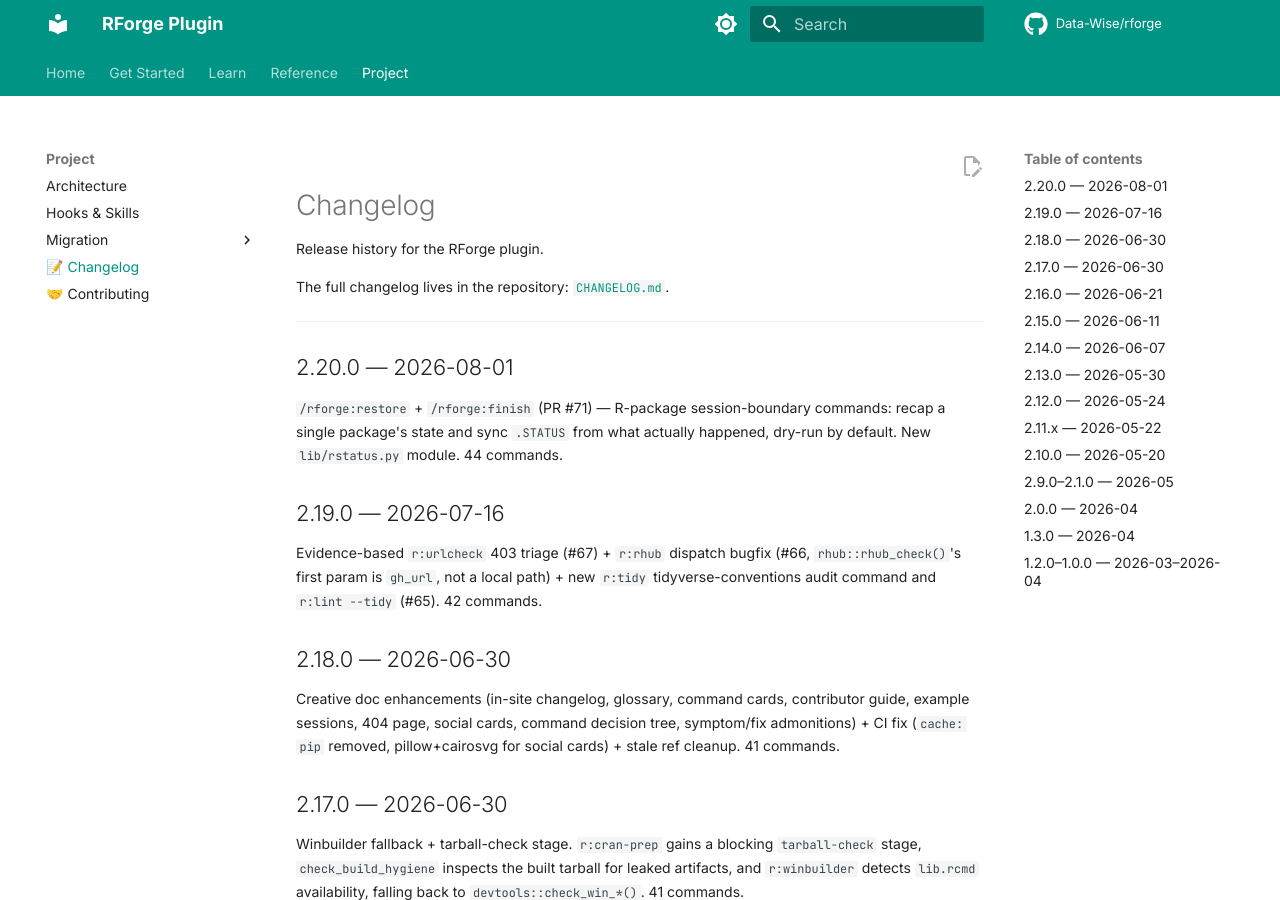
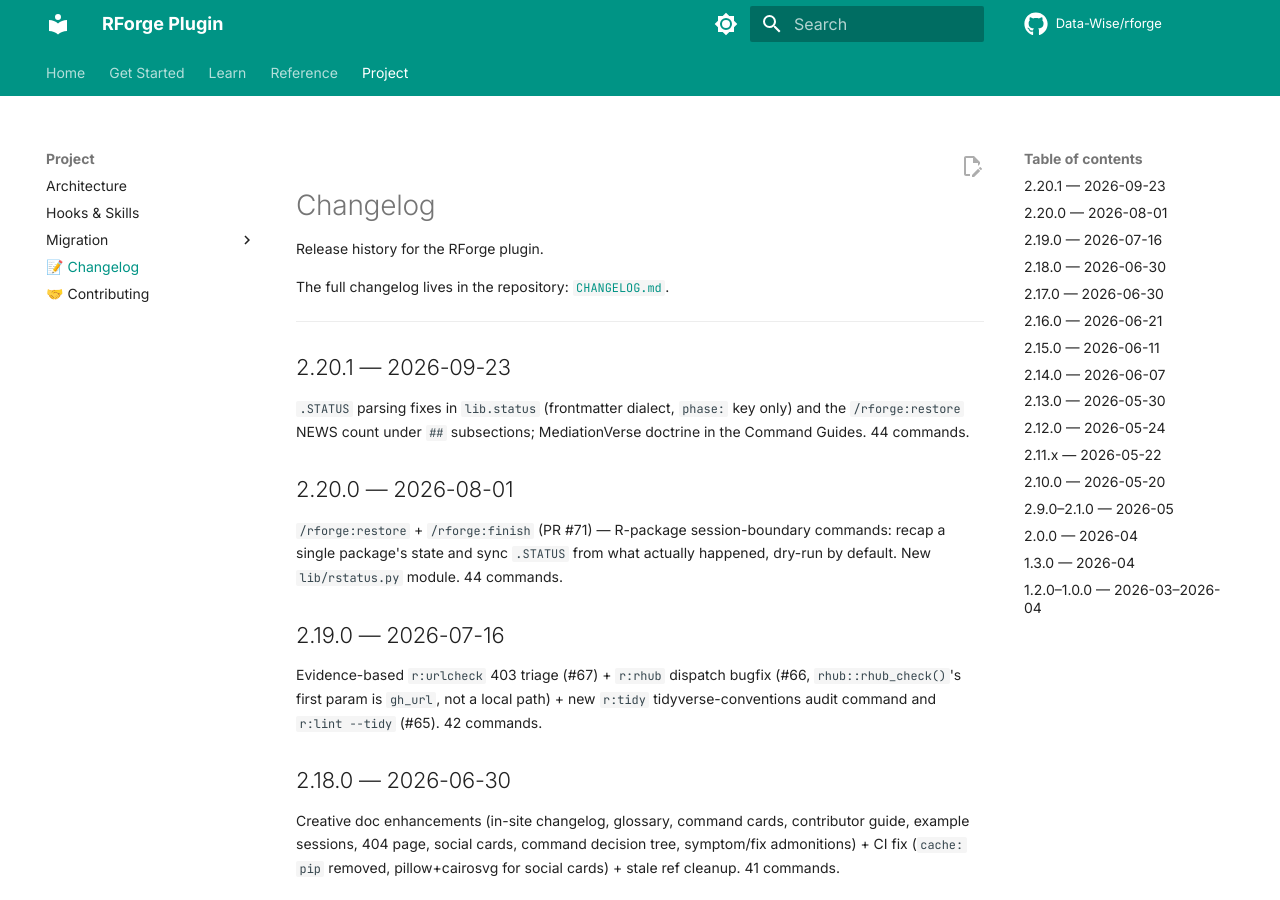
Before and after one commit to Data-Wise/rforge, an MkDocs documentation site: the page built from docs/changelog.md, in a window 1280 px wide and 900 px high. Built offline with MkDocs 1.6.1 and Material for MkDocs 9.7.7, drawn with Linux system fonts in a browser that asks for light colours; comment, search, counter and statistics services are not loaded.

Commit message:
chore: bump version to v2.20.1 for release
Co-Authored-By: Claude Opus 5.5 <noreply@anthropic.com>

```diff
--- a/docs/changelog.md
+++ b/docs/changelog.md
@@ -6,6 +6,12 @@ The full changelog lives in the repository:
 [`CHANGELOG.md`](https://github.com/Data-Wise/rforge/blob/main/CHANGELOG.md).
 
 ---
+
+## 2.20.1 — 2026-09-23
+
+`.STATUS` parsing fixes in `lib.status` (frontmatter dialect, `phase:` key
+only) and the `/rforge:restore` NEWS count under `##` subsections;
+MediationVerse doctrine in the Command Guides. 44 commands.
 
 ## 2.20.0 — 2026-08-01
 
--- a/mkdocs.yml
+++ b/mkdocs.yml
@@ -54,7 +54,7 @@ extra_css:
 # scripts/version_sync.py — do not hand-edit version/prev_version/release_date.
 extra:
   rforge:
-    version: "2.20.0"
+    version: "2.20.1"
     prev_version: "2.19.0"
     release_date: "2026-08-01"
     command_count: 44
--- a/package.json
+++ b/package.json
@@ -1,6 +1,6 @@
 {
   "name": "@data-wise/rforge-plugin",
-  "version": "2.20.0",
+  "version": "2.20.1",
   "description": "RForge toolkit for Claude Code: 44 commands for R package development, ecosystem management, CRAN submission, and intelligent orchestration",
   "type": "module",
   "files": [
```
Also changed, not shown: AGENTS.md (+2 -1 lines), CHANGELOG.md (+5 -1 lines), CLAUDE.md (+2 -1 lines), README.md (+8 -2 lines), docs/README.md (+4 -4 lines), docs/index.md (+9 -0 lines), 2 other files.
